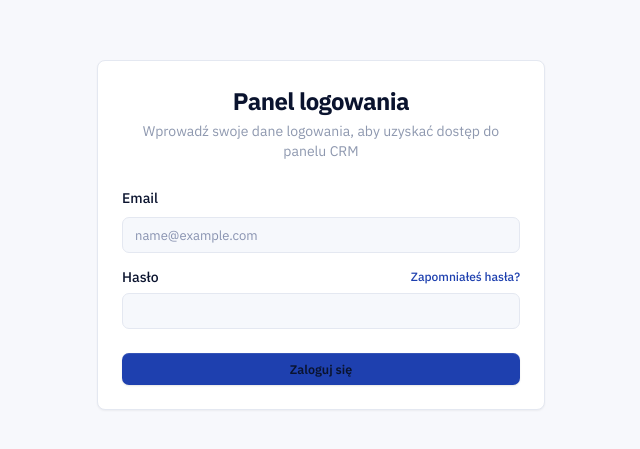
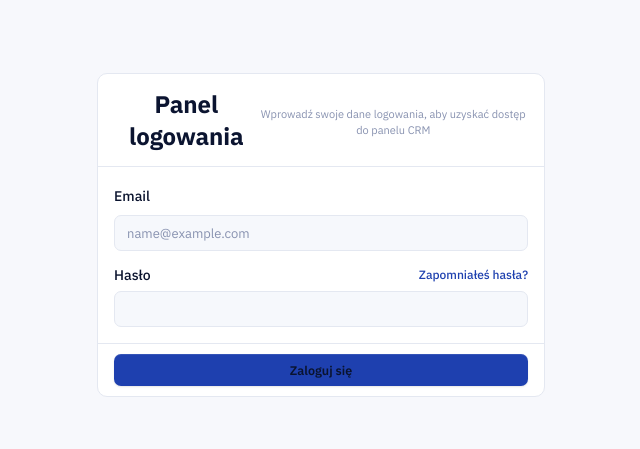
Before and after one commit to Taidio1/EasymoveCRM, a Next.js app: page /login in a window 1280 px wide. Shown: the part 165-614 px from the top of the page, without its empty margins (319-959 px from the left). Built offline with nearby package versions, Linux system fonts and the light colour scheme; no server answers.

Commit message:
feat(ui): retokenize Card per Claude Design (surface bg, radius 10, 14x16 header)

```diff
--- a/components/ui/card.tsx
+++ b/components/ui/card.tsx
@@ -9,7 +9,7 @@ const Card = React.forwardRef<
   <div
     ref={ref}
     className={cn(
-      "rounded-lg border bg-card text-card-foreground shadow-sm",
+      "rounded-card border border-border bg-surface text-foreground overflow-hidden",
       className
     )}
     {...props}
@@ -23,7 +23,10 @@ const CardHeader = React.forwardRef<
 >(({ className, ...props }, ref) => (
   <div
     ref={ref}
-    className={cn("flex flex-col space-y-1.5 p-6", className)}
+    className={cn(
+      "flex items-center justify-between px-4 py-3.5 border-b border-border",
+      className
+    )}
     {...props}
   />
 ))
@@ -36,7 +39,7 @@ const CardTitle = React.forwardRef<
   <div
     ref={ref}
     className={cn(
-      "text-2xl font-semibold leading-none tracking-tight",
+      "text-[13px] font-semibold text-text leading-tight tracking-[-0.005em]",
       className
     )}
     {...props}
@@ -50,7 +53,7 @@ const CardDescription = React.forwardRef<
 >(({ className, ...props }, ref) => (
   <div
     ref={ref}
-    className={cn("text-sm text-muted-foreground", className)}
+    className={cn("text-[11px] text-text-mute mt-0.5", className)}
     {...props}
   />
 ))
@@ -60,7 +63,7 @@ const CardContent = React.forwardRef<
   HTMLDivElement,
   React.HTMLAttributes<HTMLDivElement>
 >(({ className, ...props }, ref) => (
-  <div ref={ref} className={cn("p-6 pt-0", className)} {...props} />
+  <div ref={ref} className={cn("p-4", className)} {...props} />
 ))
 CardContent.displayName = "CardContent"
 
@@ -70,7 +73,10 @@ const CardFooter = React.forwardRef<
 >(({ className, ...props }, ref) => (
   <div
     ref={ref}
-    className={cn("flex items-center p-6 pt-0", className)}
+    className={cn(
+      "flex items-center justify-between px-4 py-2.5 border-t border-border",
+      className
+    )}
     {...props}
   />
 ))
```
